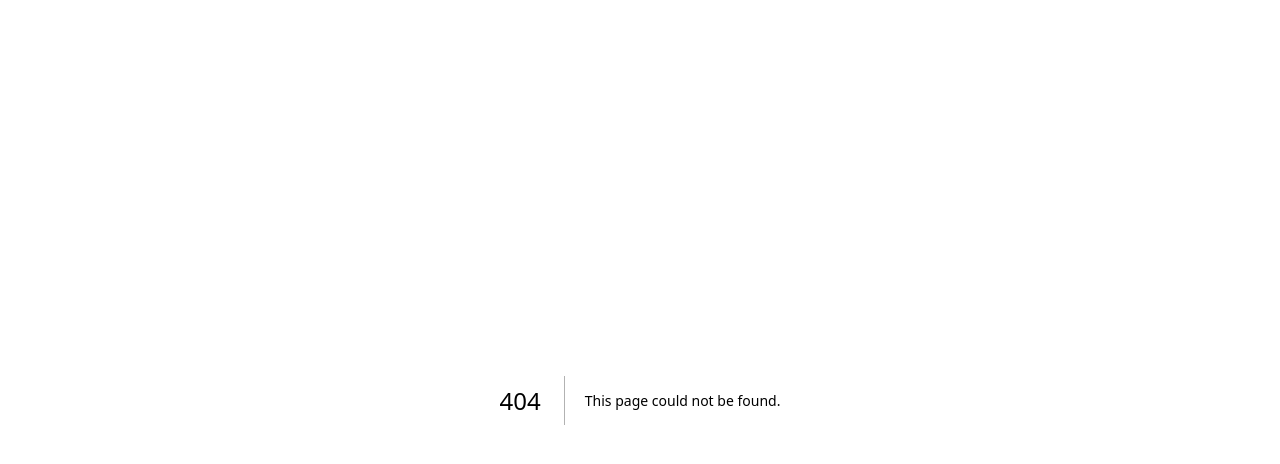
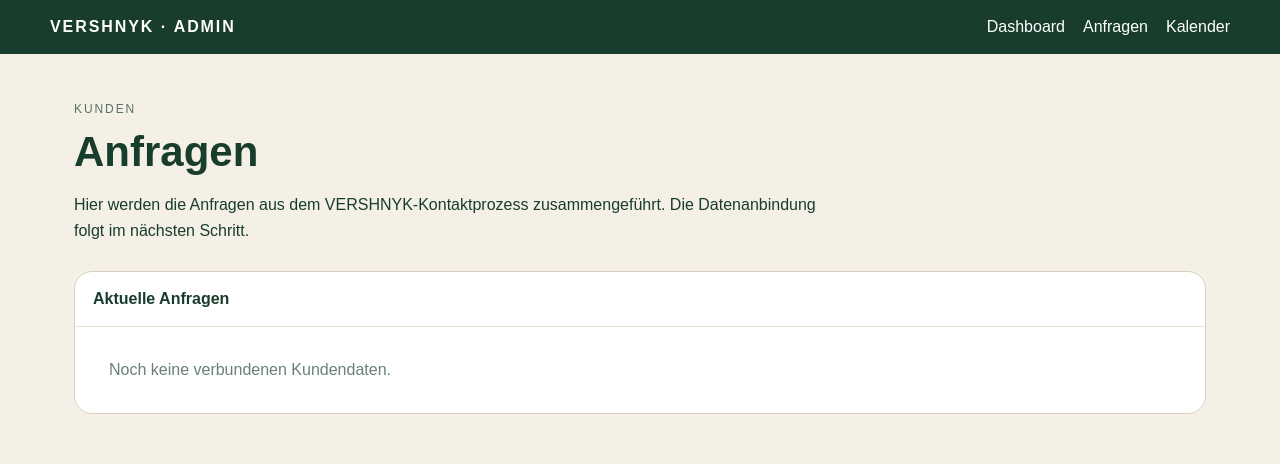
Before and after one commit to ch-ua/vershnyk-com, a Next.js app: page /admin/anfragen in a window 1280 px wide. Before the commit this address had no page. Shown: the top 464 px of the page. Built offline with nearby package versions, Linux system fonts and the light colour scheme.

Commit message:
Add VERSHNYK admin foundation

```diff
--- /dev/null
+++ b/src/app/admin/anfragen/page.tsx
@@ -0,0 +1,13 @@
+export default function AnfragenPage() {
+  return (
+    <>
+      <p style={{ textTransform: "uppercase", letterSpacing: ".16em", fontSize: 12, opacity: .7 }}>Kunden</p>
+      <h1 style={{ fontSize: 42, margin: "8px 0 10px" }}>Anfragen</h1>
+      <p style={{ lineHeight: 1.6, maxWidth: 760 }}>Hier werden die Anfragen aus dem VERSHNYK-Kontaktprozess zusammengeführt. Die Datenanbindung folgt im nächsten Schritt.</p>
+      <div style={{ marginTop: 28, background: "#fff", border: "1px solid #d8d0bf", borderRadius: 18, overflow: "hidden" }}>
+        <div style={{ padding: 18, borderBottom: "1px solid #e8e1d4", fontWeight: 700 }}>Aktuelle Anfragen</div>
+        <div style={{ padding: 34, opacity: .65 }}>Noch keine verbundenen Kundendaten.</div>
+      </div>
+    </>
+  );
+}
```
